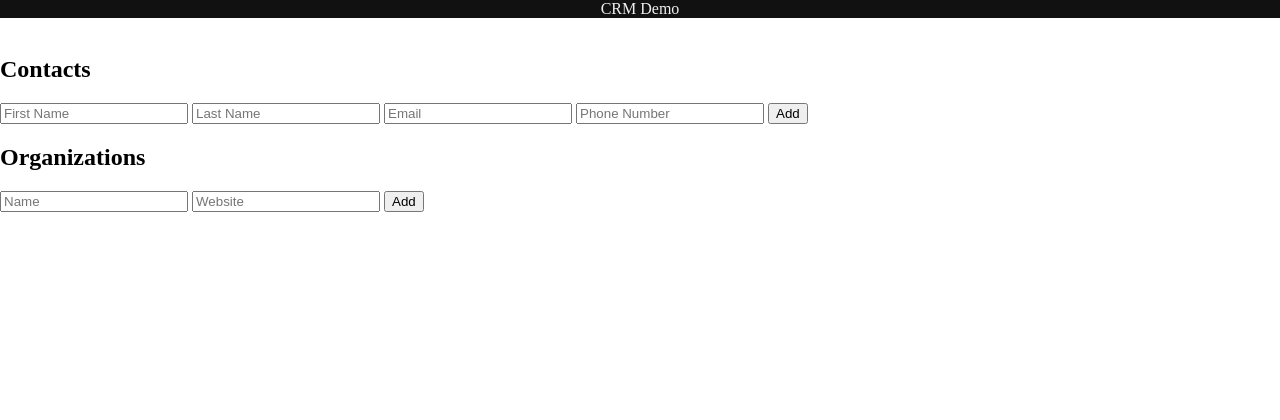
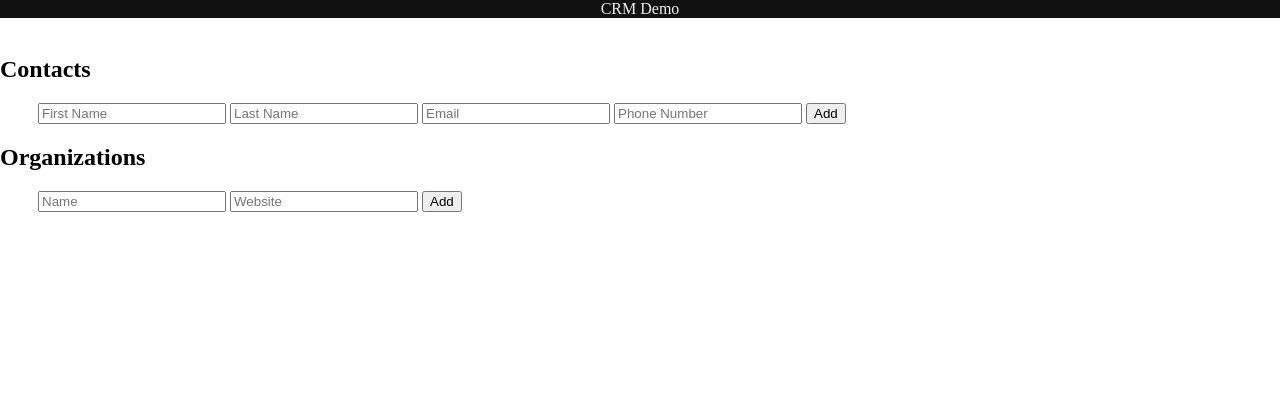
Before and after one commit to kmeixner/crm_demo, a PHP site: page / in a window 1280 px wide. Shown: the top 420 px of the page. Run offline with PHP 8.4, Linux system fonts and the light colour scheme; data that the repository does not hold is empty; some libraries are stand-ins or nearby versions.

Commit message:
layout improvements
modified:   css/style.css
modified:   index.html

```diff
--- a/css/style.css
+++ b/css/style.css
@@ -20,6 +20,11 @@ body {
 	bottom: 0;
 }
 
+.addform {
+	position: relative;
+	left: 38px;
+}
+
 .idfield {
 	width: 30px;
 }
--- a/index.html
+++ b/index.html
@@ -47,7 +47,7 @@ function refreshContacts_callback(data) {
 
 function displayContacts(arrContacts) {
 
-	var strHTML = '<form> \
+	var strHTML = '<form class="addform"> \
 					<input class="field" name="firstname" type="text" placeholder="First Name" required="required" /> \
 					<input class="field" name="lastname" type="text" placeholder="Last Name" required="required" /> \
 					<input class="field" name="email" type="email" placeholder="Email" required="required" /> \
@@ -111,7 +111,7 @@ function refreshOrganizations_callback(data) {
 
 function displayOrganizations(arrContacts) {
 
-	var strHTML = '<form> \
+	var strHTML = '<form class="addform"> \
 					<input class="field" name="org_name" type="text" placeholder="Name" required="required" /> \
 					<input class="field" name="website" type="text" placeholder="Website" required="required" /> \
 					<input type="button" value="Add" onclick="addOrganization($(this).parent());" /> \
```
